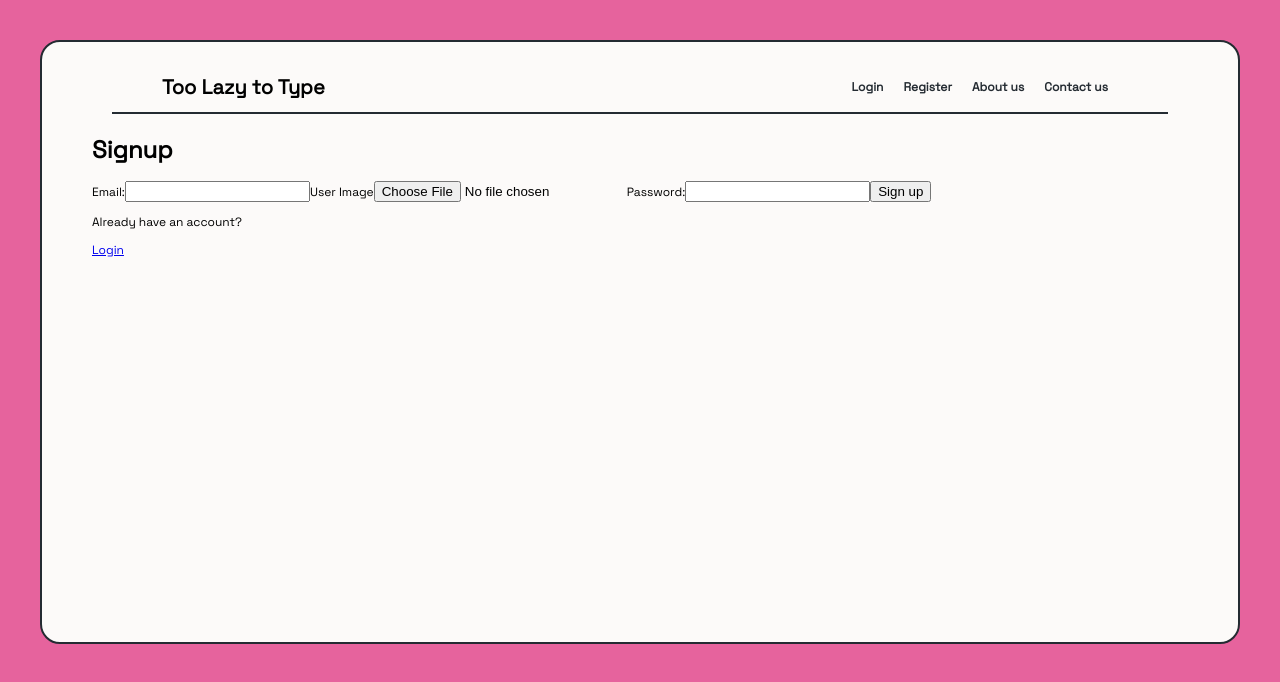
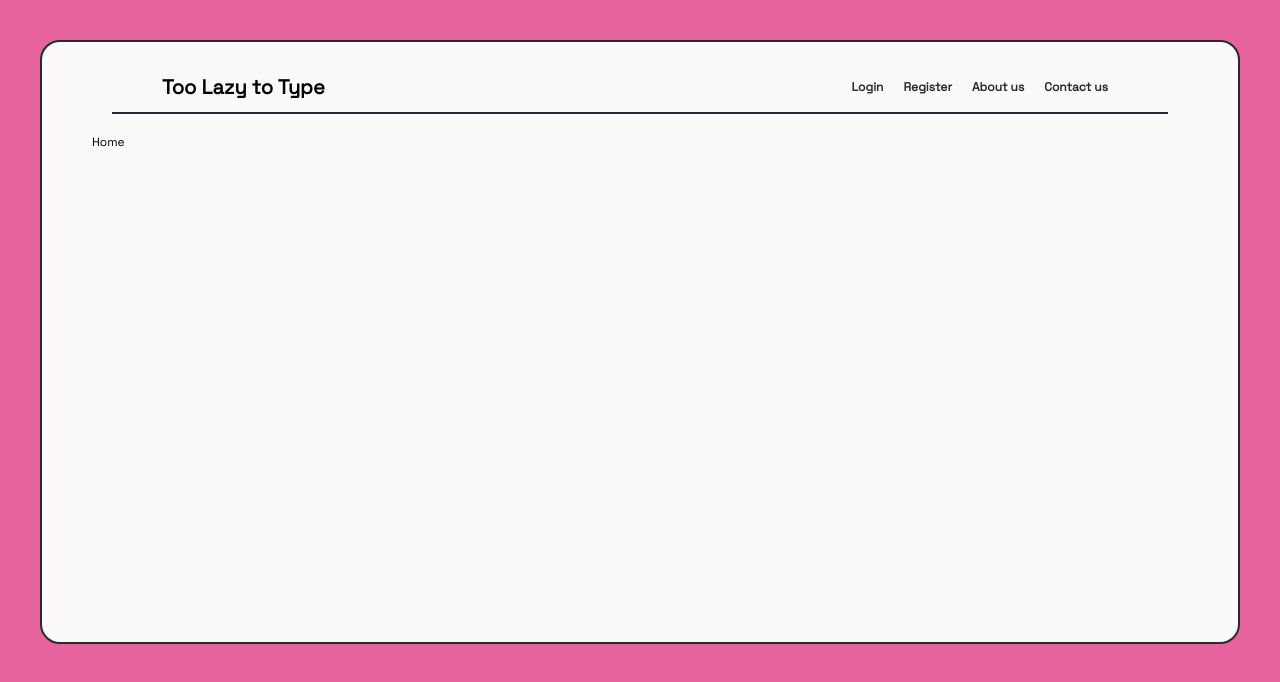
Before and after one commit to zuzmoskvic/module3-project-frontend, a React (Create React App) app: page / in a window 1280 px wide. Shown: the top 682 px of the page. Built offline with nearby package versions, Linux system fonts and the light colour scheme.

Commit message:
Added Home as default

```diff
--- a/src/App.js
+++ b/src/App.js
@@ -9,7 +9,7 @@ import PrivatePage from "./components/PrivatePage";
 import Transcribe from "./components/Transcribe";
 import WritenTextPage from "./components/WritenTextPage";
 import EditUser from "./components/EditUser";
-
+import Home from "./components/Home"
 import Recorder from "./components/Recorder";
 import Display from "./components/Display";
 
@@ -17,7 +17,7 @@ function App() {
   return (
     <div className="App">
       <Routes>
-        <Route path="/" element={<Signup />} />
+        <Route path="/" element={<Home />} />
         <Route path="/signup" element={<Signup />} />
         <Route path="/login" element={<Login />} />
         <Route path="/signup" element={<Signup />} />
```
